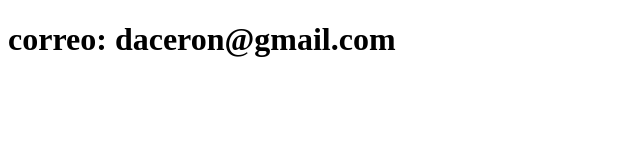
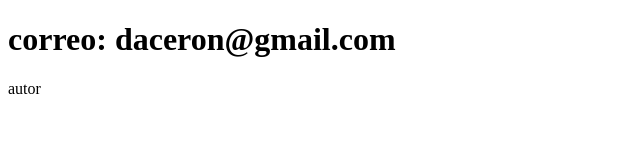
Before and after one commit to daceron/juego-secreto, a plain HTML site: page contacto.html in a window 1280 px wide. Shown: the full height of the page, 0-640 px from the left. Drawn offline with Linux system fonts and the light colour scheme.

Commit message:
Actualiza contacto

```diff
--- a/contacto.html
+++ b/contacto.html
@@ -7,5 +7,6 @@
 </head>
 <body>
     <h1>correo: daceron@gmail.com</h1>
+    <p> autor </p>
 </body>
 </html>
```
